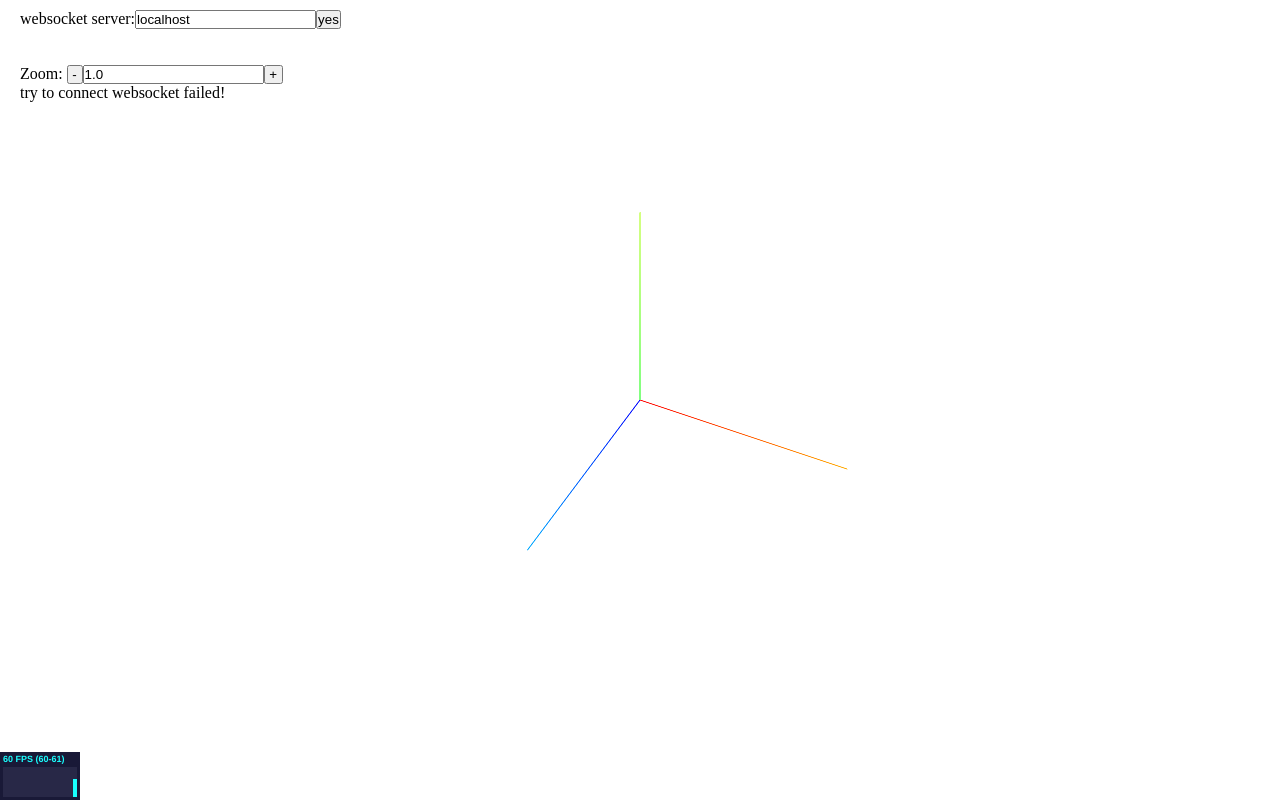
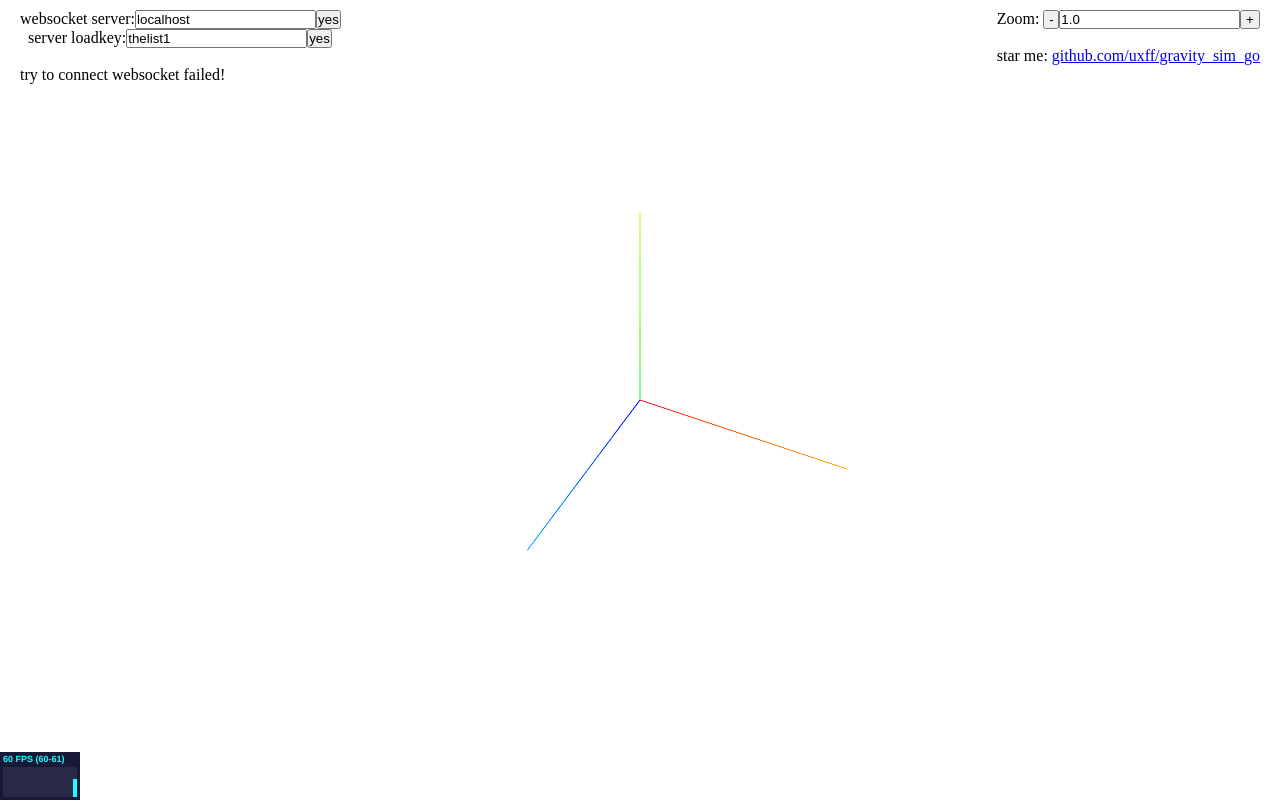
Before and after one commit to uxff/gravity-simulator-go, a plain HTML site: page index.html in a window 1280 px wide. Drawn offline with nearby package versions, Linux system fonts and the light colour scheme.

Commit message:
页面增加可选择key显示

```diff
--- a/index.html
+++ b/index.html
@@ -20,15 +20,20 @@
 
 
         <div style="position: absolute; top: 10px; left: 20px;">
-        websocket server:<input name="ws-addr" id="ws-addr" value=""/><button id="reConnect">yes</button>
+        websocket server:<input name="ws-addr" id="ws-addr" value=""/><button id="reConnect">yes</button><br/>
+            &nbsp; server loadkey:<input name="k" id="loadkey" value="thelist1"/><button id="btnLoadkey">yes</button><br/>
         <form action="" method="GET">
         </form>
-<br/><br/>
-Zoom: <button id="zoom_down">&nbsp;-&nbsp;</button><input id="zoom" value="1.0" readonly/><button id="zoom_up">&nbsp;+&nbsp;</button><br/>
+<br/>
             <div id="ws-msg">
             websocket not already.
             </div>
         </div>
+        <div style="position: absolute; top: 10px; right: 20px;">
+            Zoom: <button id="zoom_down">&nbsp;-&nbsp;</button><input id="zoom" value="1.0" readonly/><button id="zoom_up">&nbsp;+&nbsp;</button><br/>
+            <br/>
+            star me: <a href="https://github.com/uxff/gravity_sim_go" target="_blank">github.com/uxff/gravity_sim_go</a>
+        </div>
 
     </body>
 </html>
--- a/js/script.js
+++ b/js/script.js
@@ -199,7 +199,7 @@ function update() {
     //MyWebsocket.sceneMgr = lesson1;
     ++ticker;
     if ((ticker+1)%5 == 1) {
-        MyWebsocket.doSend('k='+mcKey);
+        MyWebsocket.doSend('k='+loadKey);
     }
     //// smoothly move the particleLight
     //var timer = Date.now() * 0.000025;
@@ -248,6 +248,9 @@ function initializeLesson() {
         //alert(wsUri);
         MyWebsocket.initWebsocket();
     });
+    $('#btnLoadkey').on('click', function() {
+        loadKey = $('#loadkey').val();
+    });
 
     animate();
 }
--- a/js/websocket.js
+++ b/js/websocket.js
@@ -1,6 +1,6 @@
 var defaultHost = window.document.location.host || '127.0.0.1:8081';
 var wsUri = "ws://"+defaultHost+"/orbs";//host mc.lo redirect to 127.0.0.1
-var mcKey = 'thelist1';
+var loadKey = 'thelist1';
 var MyWebsocket = {
     wsUri: wsUri,
     websocket: null,
--- a/threejsnew/webgl_buffergeometry_points.js
+++ b/threejsnew/webgl_buffergeometry_points.js
@@ -192,6 +192,9 @@
                     //alert(wsUri);
                     MyWebsocket.initWebsocket();
                 });
+                $('#btnLoadkey').on('click', function() {
+                    loadKey = $('#loadkey').val();
+                });
 
                 animate();
 			}
@@ -225,7 +228,7 @@
 				//points.rotation.y = time * 0.5;
                 if (ticker%10==0) {
                     //updateDots();
-                    MyWebsocket.doSend('k='+mcKey);
+                    MyWebsocket.doSend('k='+loadKey);
                 }
                 renderer.render( scene, camera );
 
```
Also changed, not shown: threejsnew/webgl_buffergeometry_points.html (+2 -2 lines).
